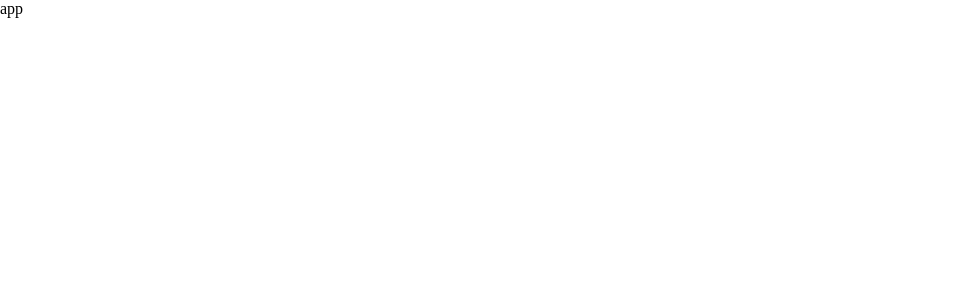
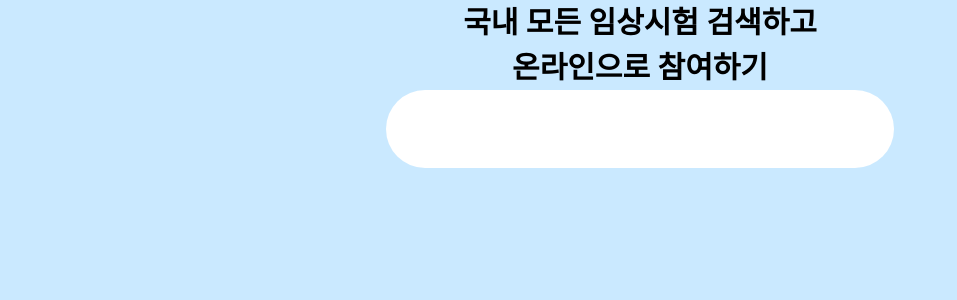
Before and after one commit to shinwonse/clinical-trial-search-app, a React (Create React App) app: page / in a window 1280 px wide. Shown: the top 300 px of the page, without its empty margins (0-957 px from the left). Built offline with nearby package versions, Linux system fonts and the light colour scheme.

Commit message:
style: MainPage import

```diff
--- a/src/App.tsx
+++ b/src/App.tsx
@@ -1,7 +1,19 @@
 import React from 'react';
+import styled from 'styled-components';
+
+import MainPage from './pages/main';
 
 function App() {
-  return <div>app</div>;
+  return (
+    <Wrapper>
+      <MainPage />
+    </Wrapper>
+  );
 }
 
+const Wrapper = styled.div`
+  background-color: #cae9ff;
+  height: 100vh;
+`;
+
 export default App;
```
